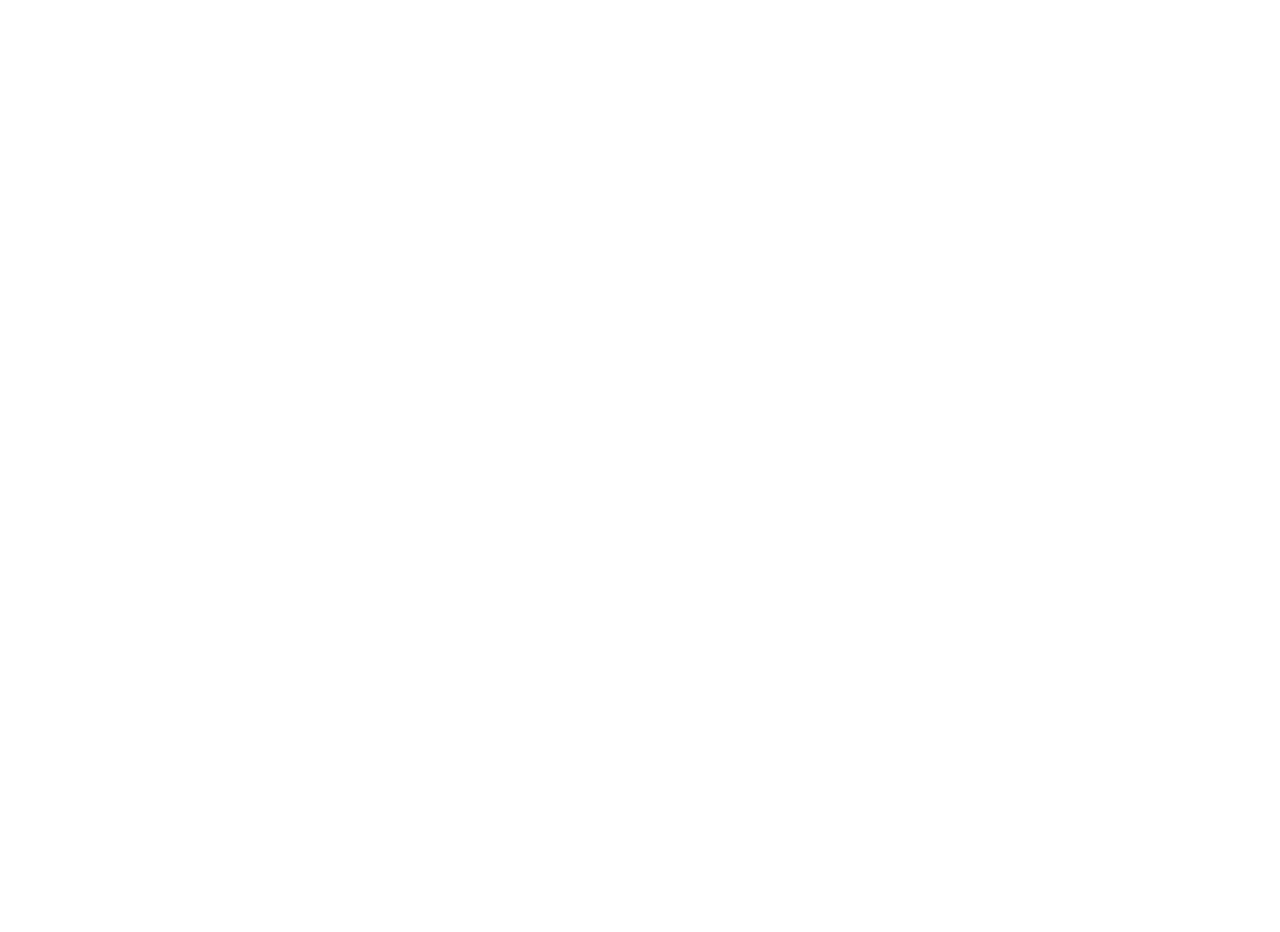
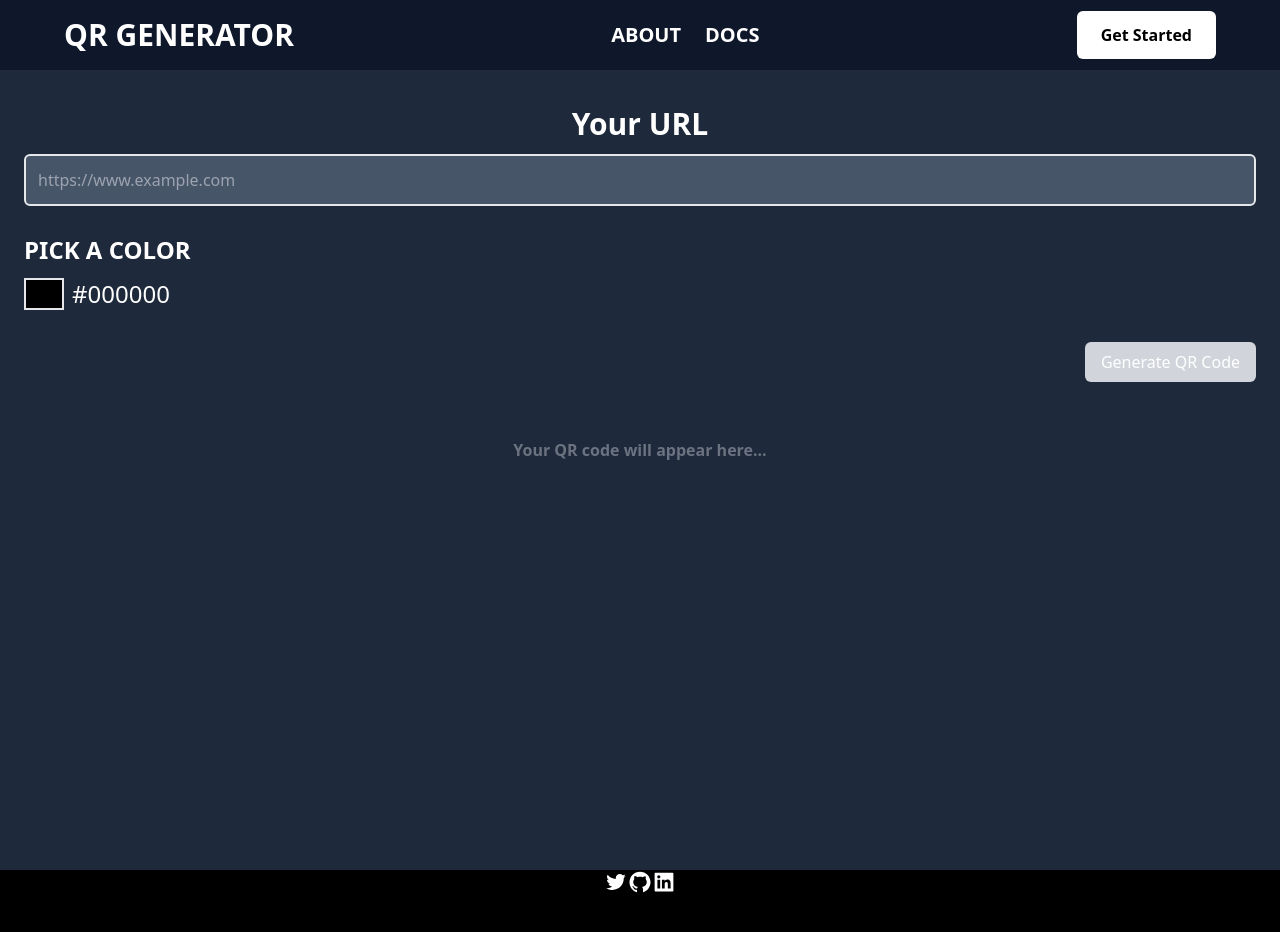
Before and after one commit to Philip-Nwabuwa/QR-PAYMENT, a React (Vite) app: page /generator in a window 1280 px wide. Before the commit this address had no page. Shown: the top 932 px of the page. Before the commit the page ends 800 px from the top, so only its background shows below. Built offline with nearby package versions, Linux system fonts and the light colour scheme.

Commit message:
fixed QR layout

```diff
--- a/src/App.tsx
+++ b/src/App.tsx
@@ -6,7 +6,7 @@
   return (
     <Routes>
       <Route path="/" element={<Landing />} />
-      <Route path="/home" element={<Home />} />
+      <Route path="/generator" element={<Home />} />
     </Routes>
   );
 };
--- a/src/components/inputColor.tsx
+++ b/src/components/inputColor.tsx
@@ -17,14 +17,18 @@
 
   return (
     <div>
-      <label className="font-bold uppercase">pick a color</label>
+      <div className="py-3">
+        <label className="font-bold uppercase text-white text-2xl">
+          pick a color
+        </label>
+      </div>
       <div className="flex items-center gap-2">
         <div
           onClick={() => setColorPicker(!ColorPicker)}
           style={{ backgroundColor: color }}
           className="w-10 h-8 cursor-pointer border-2"
         ></div>
-        <span>{color}</span>
+        <span className="text-white text-2xl">{color}</span>
       </div>
       {ColorPicker && (
         <div className="absolute mt-2">
--- a/src/components/inputField.tsx
+++ b/src/components/inputField.tsx
@@ -2,16 +2,21 @@
 import { useContext } from "react";
 
 const inputField = () => {
-  const { inputValue, setInputValue } = useContext(InputContext);
+  const { inputValue, getQrCode, setInputValue } = useContext(InputContext);
   const handleChange = (e: any) => {
     setInputValue({ ...inputValue, url: e.target.value });
   };
   return (
     <div>
-      <label className="font-semibold">Your URL</label>
+      <div className="my-3 w-full">
+        <label className="font-bold text-3xl text-white flex justify-center items-center mx-auto">
+          Your URL
+        </label>
+      </div>
+
       <input
         type="url"
-        className="w-full border-2 py-1 text-gray-7oo rounded-md"
+        className="w-full border-2 px-3 py-3 text-white bg-slate-600 rounded-md"
         placeholder="https://www.example.com"
         value={inputValue.url}
         onChange={handleChange}
--- a/src/components/navbar.tsx
+++ b/src/components/navbar.tsx
@@ -1,13 +1,19 @@
 import { AiOutlineMenu } from "react-icons/ai";
 const Navbar = () => {
   return (
-    <div className="bg-slate-900 text-white w-full h-16 flex items-center justify-center uppercase">
-      <div className="flex w-[95%] justify-between items-center">
-        <div className="text-2xl">QR Generator</div>
-        <ul className="md:flex items-center hidden">
-          <li className="pr-2">about</li>
-          <li className="pr-2">Docs</li>
-          <li>contact</li>
+    <div className="bg-slate-900 text-white w-full h-[70px] flex items-center justify-center uppercase">
+      <div className="flex w-[90%] justify-between items-center">
+        <div className="text-3xl font-bold  hover:underline">
+          <a href="/">QR Generator</a>{" "}
+        </div>
+        <ul className="md:flex items-center hidden text-xl font-bold">
+          <li className="pr-6 hover:text-slate-400 hover:underline">about</li>
+          <a
+            className="hover:text-slate-400 hover:underline"
+            href="https://www.qrcode-tiger.com/api-documentation"
+          >
+            Docs
+          </a>
         </ul>
         <button className="md:flex hidden">
           <a
--- a/src/components/qrCode.tsx
+++ b/src/components/qrCode.tsx
@@ -10,9 +10,9 @@
 
   if (loading) {
     return (
-      <div className="animate-pulse flex flex-col items-center justify-center">
-        <div className="h-32 w-full bg-gray-300"></div>
-        <div className="h-8 w-full bg-gray-300"></div>
+      <div className="animate-pulse flex flex-col items-center justify-center mx-auto">
+        <div className="h-32 w-60 bg-gray-300"></div>
+        <div className="h-28 w-60 bg-gray-300"></div>
       </div>
     );
   }
@@ -30,10 +30,10 @@
       <div className="bg-gray-300 rounded-r-md flex flex-col"></div>
       {res ? (
         <div className="w-full flex flex-col justify-center items-center mx-auto">
-          <img className="w-60" src={res} alt="qr code" />
+          <img className="w-60 rounded-md" src={res} alt="qr code" />
           <button
             onClick={downloadQRImage}
-            className="bg-blue-400 text-white my-4 px-6 py-2 rounded-md"
+            className="bg-blue-400 hover:bg-blue-500 text-white mt-8 px-16 py-2 rounded-md font-bold uppercase"
           >
             Download
           </button>
--- a/src/pages/home.tsx
+++ b/src/pages/home.tsx
@@ -1,5 +1,6 @@
 import axios from "axios";
 import { createContext, useState } from "react";
+import Footer from "../components/footer";
 import InputForm from "../components/inputForm";
 import Navbar from "../components/navbar";
 import QrCode from "../components/qrCode";
@@ -44,13 +45,16 @@
   const value = { inputValue, setInputValue, getQrCode, res, loading, error };
 
   return (
-    <section>
+    <>
       <Navbar />
-      <InputContext.Provider value={value}>
-        <InputForm />
-        <QrCode />
-      </InputContext.Provider>
-    </section>
+      <section className="bg-slate-800 h-screen">
+        <InputContext.Provider value={value}>
+          <InputForm />
+          <QrCode />
+        </InputContext.Provider>
+      </section>
+      <Footer />
+    </>
   );
 };
 
--- a/src/pages/landing.tsx
+++ b/src/pages/landing.tsx
@@ -7,7 +7,7 @@
     <div>
       <Navbar />
       <div className="w-full h-full py-9 bg-slate-800">
-        <div className="flex flex-col w-[90%] justify-center items-center mx-auto">
+        <div className="flex flex-col w-[80%] justify-center items-center mx-auto">
           <h1 className="text-4xl font-bold text-white">
             Create Your Free QR Codes
           </h1>
@@ -19,7 +19,7 @@
           <img className="mt-6 rounded-xl" src={QR} alt="Qr Image" />
           <button className="mt-12">
             <a
-              href="/home"
+              href="/generator"
               className="bg-white text-black px-16 py-4 font-bold rounded-xl hover:bg-gray-200 hover:underline"
             >
               Get Started
@@ -27,7 +27,7 @@
           </button>
         </div>
         <section>
-          <div className="flex flex-col w-[90%] justify-center items-center mx-auto">
+          <div className="flex flex-col w-[80%] justify-center items-center mx-auto">
             <h2 className="text-4xl font-bold text-white mt-20">
               What is a QR Code?
             </h2>
```
